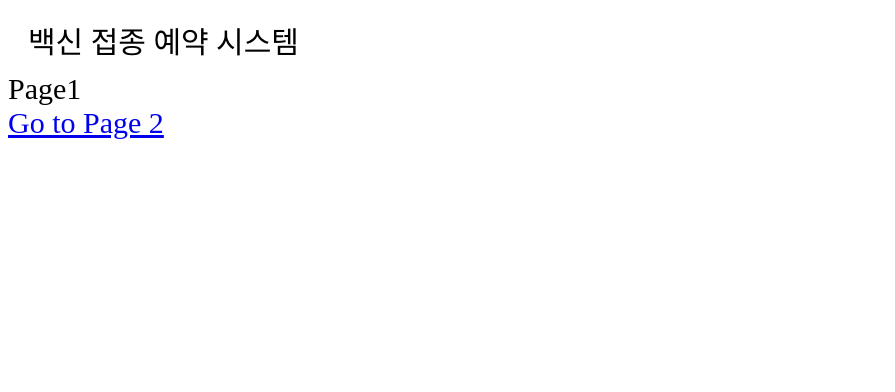
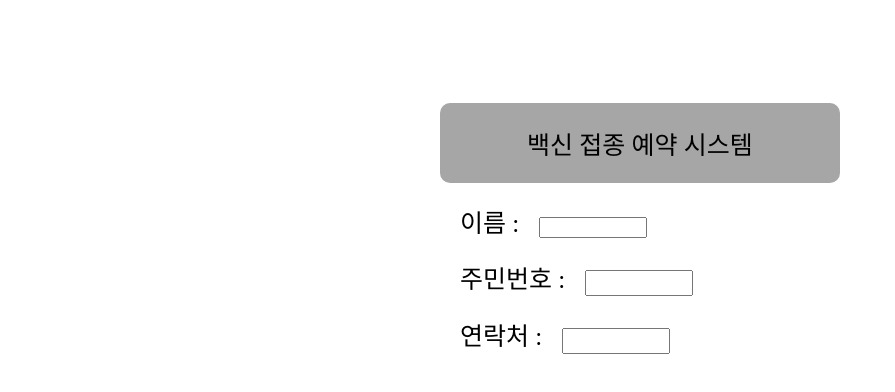
Before and after one commit to tkdgh1013/KW_database, a React (Create React App) app in the folder frontend/: page / in a window 1280 px wide. Shown: the top 392 px of the page, without its empty margins (0-895 px from the left). Built offline with nearby package versions, Linux system fonts and the light colour scheme.

Commit message:
frontend

```diff
--- a/frontend/src/pages/Page1.js
+++ b/frontend/src/pages/Page1.js
@@ -5,25 +5,100 @@ import { Link } from 'react-router-dom';
 
 const Body = styled.div`
     display:flex;
+    justify-content:center;
+    align-items:center;
     flex-direction:column;
-    font-size:30px;
-    color:black;
+    font-size:25px;
+    height:500px;
+`
+
+const Wrap = styled.div`
+
 `
 
 const Title = styled.div`
     display:flex;
-    margin:10px 20px;
     text-align:center;
-    color:black;
+`
+
+const TitleWrap = styled.div`
+    display:flex;
+    justify-content:center;
+    align-items:center;
+    width:400px;
+    height:80px;
+    background-color:#A6A6A6;
+    border-radius: 10px;
+`
+
+const LeftInput = styled.span`
+    position:relative;
+    width:100px;
+    height:50px;
+    margin-right:20px;
+    text-align:center;
+`
+
+const RightInput = styled.span`
+    position:relative;
+    width:100px;
+    height:50px;
+    margin-right:20px;
+    text-align:center;
+`
+
+const innerBody = styled.div`
+    margin:10px;
+`
+
+const ContainerA = styled.div`
+    margin-bottom:60px;
 `
 
 const Page1= ({history})=>{
-    console.log("this is page1");
-    return (
-    <Body>
-        <Title>백신 접종 예약 시스템</Title>
-        Page1
-        <Link to={'/page2'}>Go to Page 2</Link>
+    const [name,setName] = useState("");
+    const [RRN,setRRN] = useState("");
+    const [pn,setPn] = useState("");
+    const onChange1 = (event) => {
+        setName(event.target.value);
+    }
+    const onChange2 = (event) => {
+        setRRN(event.target.value);
+    }
+    const onChange3 = (event) => {
+        setPn(event.target.value);
+    }
+     return (
+    <Body><Wrap>
+        <TitleWrap><Title>백신 접종 예약 시스템</Title> </TitleWrap>
+        <ContainerA>
+            <div style={{margin:'20px'}}>
+                <LeftInput>이름 :</LeftInput>
+                <RightInput>
+                    <input style={{width:'100px',height:'20px fixed'}}
+                    value={name}
+                    onChange={onChange1}/>
+                </RightInput>
+            </div>
+            <div style={{margin:'20px'}}>
+                <LeftInput>주민번호 :</LeftInput>
+                <RightInput>
+                    <input style={{width:'100px',height:'20px'}}
+                    value={RRN}
+                    onChange={onChange2}/>
+                </RightInput>
+            </div>
+            <div style={{margin:'20px'}}>
+                <LeftInput>연락처 :</LeftInput>
+                <RightInput>
+                    <input style={{width:'100px',height:'20px'}}
+                    value={pn}
+                    onChange={onChange3}/>
+                </RightInput>
+            </div>
+        </ContainerA>
+
+        </Wrap>
     </Body>
     );
 };
```
